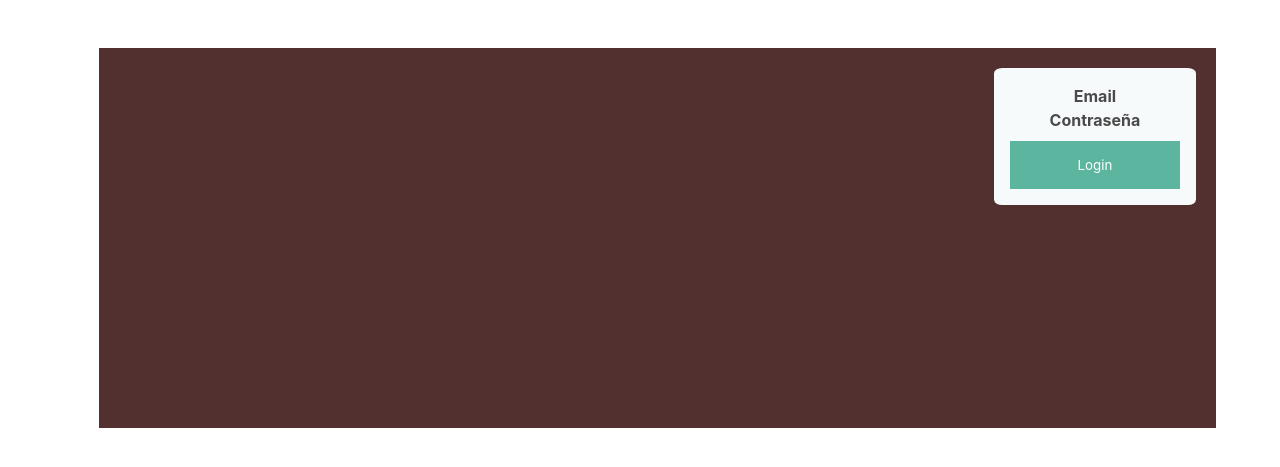
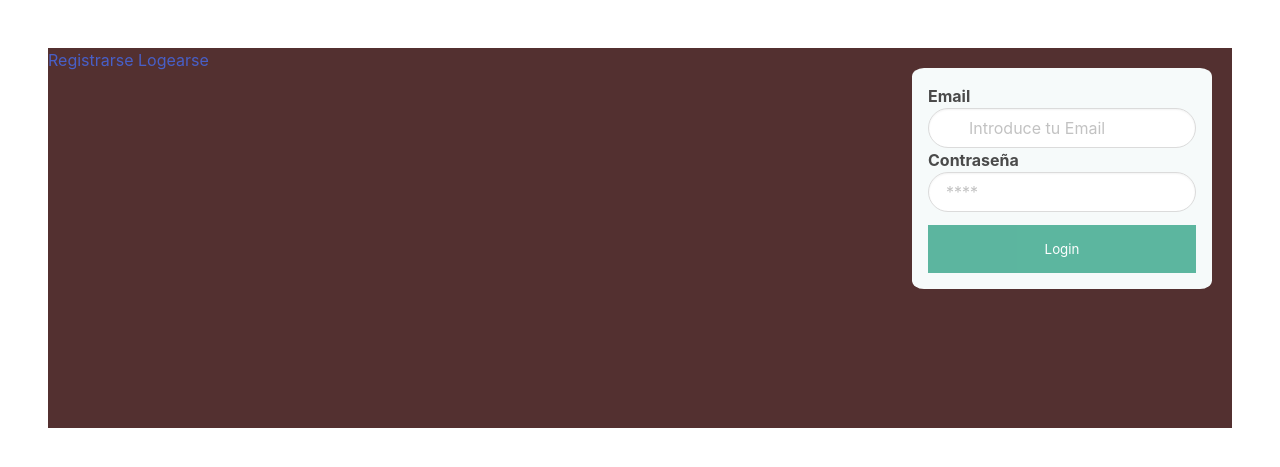
Before and after one commit to Fila2Basuras/fila2_basuras, a Flask app: page /login in a window 1280 px wide; the page is wider, and only the part inside the window is pictured. Shown: the top 467 px of that part. Run offline with Flask 2, Linux system fonts and the light colour scheme; some libraries are stand-ins or nearby versions.

Commit message:
login 1.1

```diff
--- a/src/main.py
+++ b/src/main.py
@@ -23,7 +23,7 @@ def inicio():
     if 'email' in session:
         return redirect(url_for('createCalendario'))
     texto = 'Rellene los datos del formulario'
-    return render_template('inicio.html', texto = texto)
+    return render_template('index.html', texto = texto)
 
 
 @app.route('/', methods=['POST'])
@@ -43,13 +43,13 @@ def inicioSesion():
         if emailBD == email:
             texto = 'email'
             v = False
-            return render_template('inicio.html', texto = texto)
+            return render_template('index.html', texto = texto)
     if v == True:
         collection_usuario.insert_one({'usuario' : 'usuario', 'nombre' : nombre, 'apellidos' : apellidos, 'email' : email, 'password' : password, 'localidad' : localidad })
         session['email'] = email
         texto = 'Introduzca los datos'
         return redirect(url_for('createCalendario'))
-    return render_template('inicio.html', texto = texto)
+    return render_template('index.html', texto = texto)
 
 
 @app.route('/login')
@@ -69,7 +69,7 @@ def comprobar():
     if leer_email != []:
         for i in leer_email:
             if i['email'] == email and i['password'] == password:
-                return redirect(url_for('createCalendario'))
+                return redirect(url_for('home'))
     return render_template('login.html')
 
 
--- a/src/static/css/style.css
+++ b/src/static/css/style.css
@@ -49,25 +49,3 @@
     opacity: 1;
     background-color: rgb(4, 206, 162);
   }
-
-
-
-  .container {
-    display: block;
-    padding-left: 35px;
-    margin-bottom: 14px;
-    cursor: pointer;
-    height: 30%;
-    background-color: rgb(255, 255, 255);
-    align-items: center;
-    text-align: center;
-    border-color: white;
-    border-start-end-radius: 12%;
-  }
-
-
-  .container input {
-    position: absolute;
-    opacity: 0;
-    cursor: pointer;
-  }
--- a/src/templates/index.html
+++ b/src/templates/index.html
@@ -78,5 +78,7 @@
   </section>
   </div>
   </form>
+  <a href="/">Registrarse</a>
+  <a href="/login">Logearse</a>
   </section>
 {% endblock %}
--- a/src/templates/layout.html
+++ b/src/templates/layout.html
@@ -13,7 +13,7 @@
 
 <body>
     <section class="section">
-        <div class="container">
+        <div>
             {% block header %}
 
             {% endblock %}
--- a/src/templates/login.html
+++ b/src/templates/login.html
@@ -36,6 +36,8 @@
 
             <button type="submit" class="botonLogin">Login</button>
         </form>
+        <a href="/">Registrarse</a>
+        <a href="/login">Logearse</a>
     </div>
 
 {% endblock %}
```
